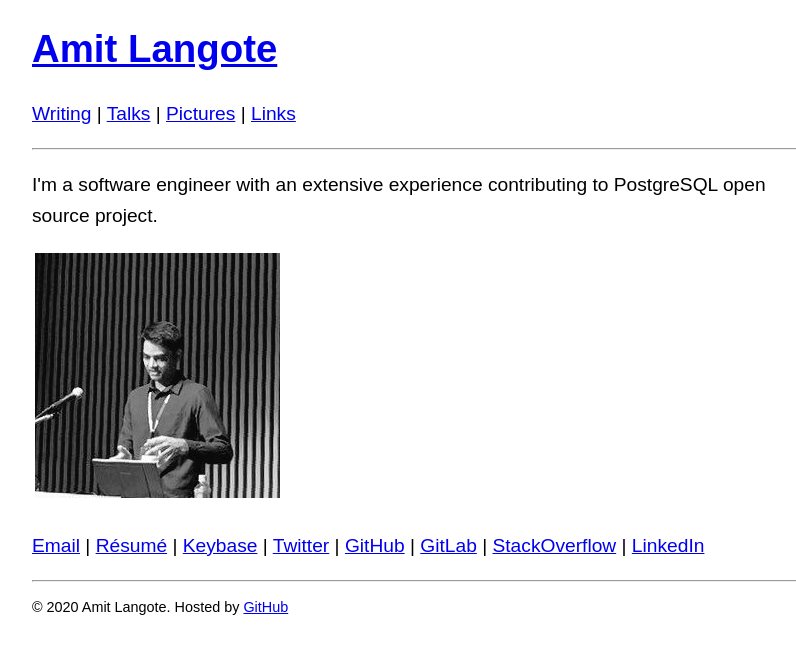
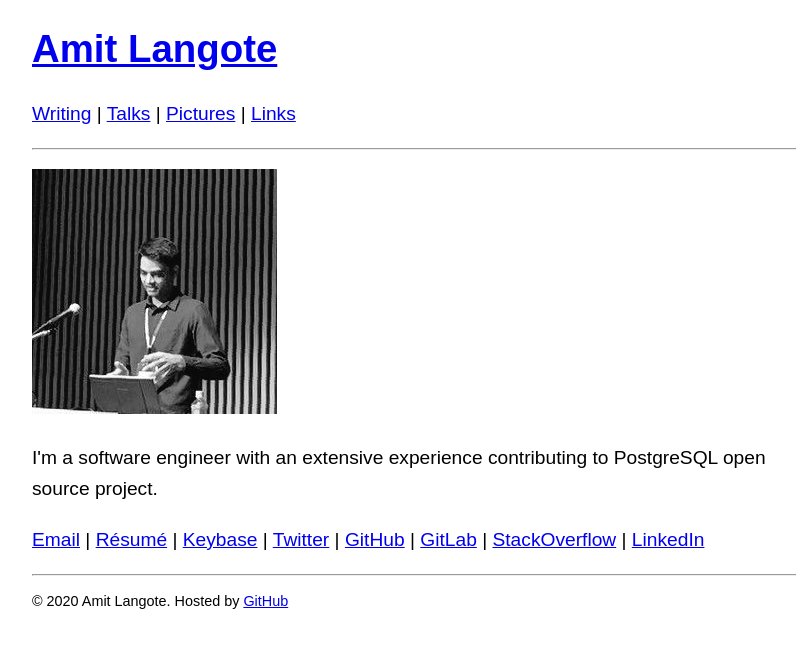
Before and after one commit to amitlan/website, a Jekyll site: the page built from index.md, in a window 1280 px wide. Shown: the top 654 px of the page, without its empty margins (224-1020 px from the left). Built offline with Jekyll 4.4.1, drawn with Linux system fonts in a browser that asks for light colours.

Commit message:
Revert "home: tabulate"
This reverts commit 4687dcacc91f1323895f066cb47eb5812203689c.

```diff
--- a/index.md
+++ b/index.md
@@ -4,10 +4,6 @@ title: Amit Langote
 ---
 <a href="https://amitlan.github.io/writing">Writing</a> | <a href="https://amitlan.github.io/talks">Talks</a> | <a href="https://amitlan.github.io/photolog">Pictures</a> | <a href="https://amitlan.github.io/bookmarks">Links</a>
 <hr>
-<table>
-<tr>
-<td><img src="files/me.jpg" alt="hi" class="inline"/></td>
+<img src="files/me.jpg" alt="hi" class="inline"/>
 <p>I'm a software engineer with an extensive experience contributing to PostgreSQL open source project.</p>
-</tr>
-</table>
 <a href="mailto:amitlangote09@gmail.com">Email</a> | <a href="https://s3-ap-northeast-1.amazonaws.com/amitlan.com/files/resume.pdf">Résumé</a> | <a href="https://keybase.io/amitlan">Keybase</a> | <a href="https://twitter.com/amitlan">Twitter</a> | <a href="https://github.com/amitlan">GitHub</a> | <a href="https://gitlab.com/amitlan">GitLab</a> | <a href="https://stackoverflow.com/users/683402">StackOverflow</a> | <a href="https://linkedin.com/in/amitlan">LinkedIn</a>
```
